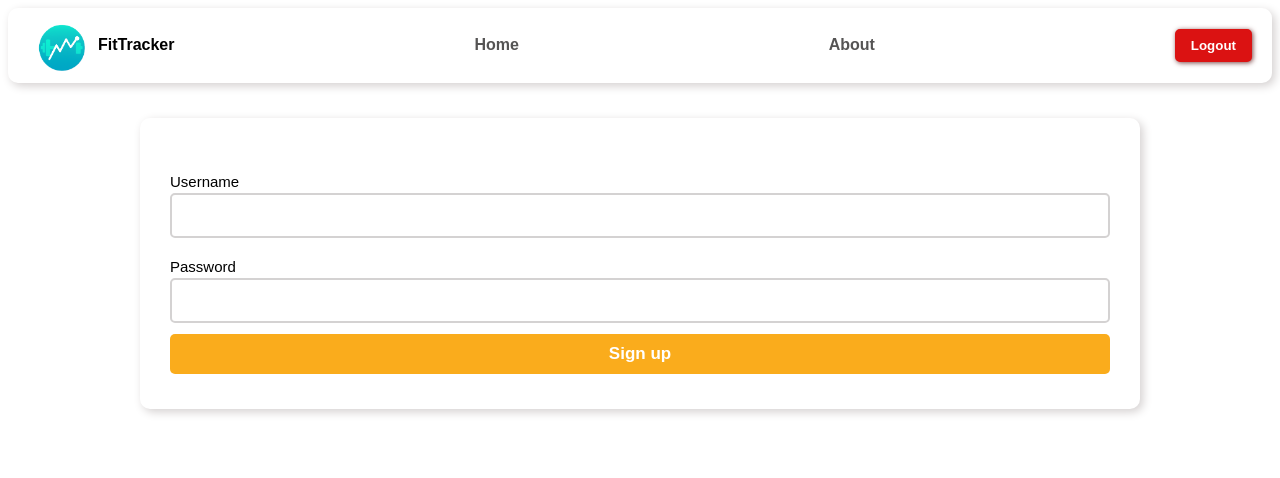
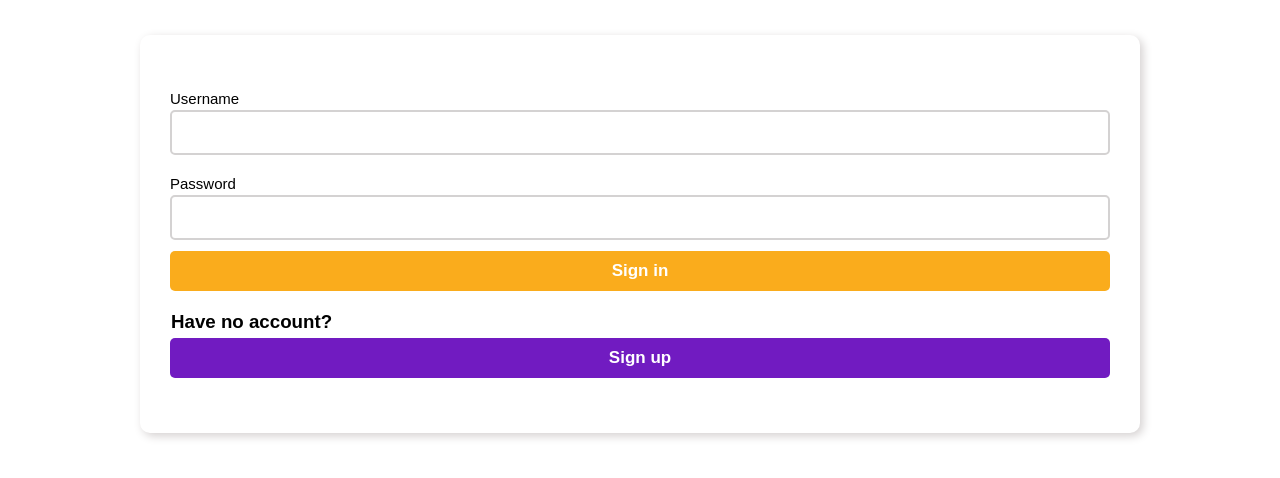
Before and after one commit to fateme-abdellahi/workout_tracker, a React (Vite) app in the folder frontend/workout-tracker/: page /login in a window 1280 px wide. Shown: the top 478 px of the page. Built offline with nearby package versions, Linux system fonts and the light colour scheme.

Commit message:
complete auth

```diff
--- a/frontend/workout-tracker/package.json
+++ b/frontend/workout-tracker/package.json
@@ -10,6 +10,7 @@
     "preview": "vite preview"
   },
   "dependencies": {
+    "axios": "^1.12.2",
     "formik": "^2.4.6",
     "react": "^19.1.1",
     "react-dom": "^19.1.1",
--- a/frontend/workout-tracker/src/App.jsx
+++ b/frontend/workout-tracker/src/App.jsx
@@ -14,13 +14,13 @@ function App() {
     <Routes>
       <Route path='/' element={<MainLayout />} >
         <Route path='/' element={<Home />} />
-        <Route path='/register' element={<RegisterPage />} />
-        <Route path='/login' element={<LoginPage />} />
         <Route path='/about' element={<About />} />
         <Route path='/workouts/add' element={<AddWorkoutPage />} />
         <Route path='/workouts/:id/' element={<DetailedWorkoutPage />} />
         <Route path='/workouts/:id/edit' element={<EditWorkoutPage />} />
       </Route>
+      <Route path='/register' element={<RegisterPage />} />
+      <Route path='/login' element={<LoginPage />} />
     </Routes>
   )
 }
--- a/frontend/workout-tracker/src/assets/css/utils/form.css
+++ b/frontend/workout-tracker/src/assets/css/utils/form.css
@@ -58,8 +58,34 @@ button[type="submit"] {
 
 button[type="submit"]:hover {
     background-color: var(--light-orange);
+    cursor: pointer;
 }
 
 .formFieldErrorMessage {
+    margin-top: 2px;
     color: var(--red);
+    margin-left: 2px;
 }
+
+.alterAuthButton {
+    background-color: var(--purple);
+    width: 100%;
+    padding: 10px;
+    border: none;
+    border-radius: 5px;
+    color: white;
+    font-size: 17px;
+    font-weight: 600;
+    margin-bottom: 20px;
+    cursor: pointer;
+}
+
+.alterAuthButton:hover {
+    background-color: var(--light-purple);
+}
+
+.alterAuthText {
+    margin-left: 1px;
+    margin-top: 20px;
+    margin-bottom: 5px;
+}
--- a/frontend/workout-tracker/src/assets/css/utils/variables.css
+++ b/frontend/workout-tracker/src/assets/css/utils/variables.css
@@ -13,6 +13,7 @@
     --light-orange: rgb(250, 203, 116);
     --orange: rgb(250, 172, 28);
     --purple: rgb(113, 27, 193);
+    --light-purple: rgb(187, 125, 246);
 
     /* buttons */
     --red-button-shadow: 1px 1px 5px rgb(123, 69, 69);
--- /dev/null
+++ b/frontend/workout-tracker/src/assets/js/axios.js
@@ -0,0 +1,21 @@
+import axios from "axios";
+
+// change this to your Django backend address
+const BASE_URL = "http://127.0.0.1:8000";
+
+export const anonymus_user_api = axios.create({
+    baseURL: BASE_URL,
+    headers: {
+        "Content-Type": "application/json",
+    },
+});
+
+const api = axios.create({
+    baseURL: BASE_URL,
+    headers: {
+        "Content-Type": "application/json",
+        "Authorization": `Bearer ${localStorage.getItem("access_token")}`
+    },
+});
+
+export default api;
--- a/frontend/workout-tracker/src/components/navbar.jsx
+++ b/frontend/workout-tracker/src/components/navbar.jsx
@@ -5,8 +5,8 @@ import logo from '../assets/images/logo.png'
 const Navbar = () => {
     const navigate = useNavigate()
     const logoutHandler = () => {
-        localStorage.removeItem("access-token")
-        localStorage.removeItem("refresh-token")
+        localStorage.removeItem("access_token")
+        localStorage.removeItem("refresh_token")
         navigate("/login")
     }
 
--- a/frontend/workout-tracker/src/pages/Login.jsx
+++ b/frontend/workout-tracker/src/pages/Login.jsx
@@ -1,10 +1,35 @@
 import { Field, ErrorMessage, Form, Formik } from 'formik'
 import * as yup from 'yup'
 import '../assets/css/utils/form.css'
+import { useNavigate } from 'react-router-dom';
+import { useState } from 'react';
+import { anonymus_user_api } from '../assets/js/axios'; { }
 
 const LoginPage = () => {
+    const [error, setError] = useState(null);
+    const navigate = useNavigate()
+
     const handleSubmit = async (values) => {
         console.log(values)
+        try {
+            const res = await anonymus_user_api.post('/auth/api/token/', values)
+            console.log(res)
+            if (res.status === 200) {
+                const data = res.data
+                localStorage.setItem("access_token", data.access)
+                localStorage.setItem("refresh_token", data.refresh)
+                navigate("/")
+            }
+        } catch (err) {
+            console.log(err)
+            if (err.status === 400) {
+                setError("please enter data correctly.")
+            } else if (err.status === 401) {
+                setError("password is wrong or user doesn't exist.");
+            } else {
+                setError("something went wrong...");
+            }
+        }
     }
 
     const valiadationSchema = yup.object({
@@ -25,7 +50,11 @@ const LoginPage = () => {
             <Field type="password" name="password" id="password" required />
             <ErrorMessage name='password' component='div' className='formFieldErrorMessage' />
 
-            <button type='submit'>Sign up</button>
+            <button type='submit'>Sign in</button>
+            <h3 className='alterAuthText'>Have no account?</h3>
+            <button onClick={() => navigate("/register")} className='alterAuthButton' type='button'>Sign up</button>
+            {error ? <div className='formFieldErrorMessage'>{error}</div> : ""}
+
         </Form>)
         }
     </Formik>
--- a/frontend/workout-tracker/src/pages/Register.jsx
+++ b/frontend/workout-tracker/src/pages/Register.jsx
@@ -1,11 +1,43 @@
-import { Field, ErrorMessage, Form, Formik } from 'formik'
-import * as yup from 'yup'
-import '../assets/css/utils/form.css'
+import { Field, ErrorMessage, Form, Formik } from 'formik';
+import * as yup from 'yup';
+import '../assets/css/utils/form.css';
+import { anonymus_user_api } from '../assets/js/axios';
+import { useState } from 'react';
+import { useNavigate } from 'react-router-dom';
+import styles from '../assets/css/Register.module.css';
 
 const RegisterPage = () => {
 
+    const [error, setError] = useState(null);
+    const navigate = useNavigate()
+
     const handleSubmit = async (values) => {
-        console.log(values)
+        try {
+            const res = await anonymus_user_api.post('/auth/signup/', values)
+            if (res.status === 201) {
+                const data = res.data
+                localStorage.setItem("access_token", data.access)
+                localStorage.setItem("refresh_token", data.refresh)
+                navigate("/")
+            }
+        } catch (err) {
+            if (err.status === 400) {
+                const res = err.response?.data
+                if (res.email) {
+                    setError(res.email[0])
+                } else if (res.password) {
+                    setError(res.password[0])
+                } else if (res.password2) {
+                    setError(res.password2[0])
+                } else if (res.username) {
+                    setError(res.username[0])
+                } else {
+                    setError("please enter data correctly.");
+                }
+            } else {
+                setError("something went wrong...");
+            }
+        }
     }
 
     const valiadationSchema = yup.object({
@@ -40,6 +72,10 @@ const RegisterPage = () => {
             <ErrorMessage name='email' component='div' className='formFieldErrorMessage' />
 
             <button type='submit'>Sign up</button>
+
+            <h3 className='alterAuthText'>Already have an account?</h3>
+            <button onClick={() => navigate("/login")} className='alterAuthButton' type='button'>Sign in</button>
+            {error ? <div className='formFieldErrorMessage'>{error}</div> : ""}
         </Form>)
         }
     </Formik>
```
Also changed, not shown: frontend/workout-tracker/src/assets/css/Register.module.css (added), 1 other file (tests, documents, lock files or other folders).
